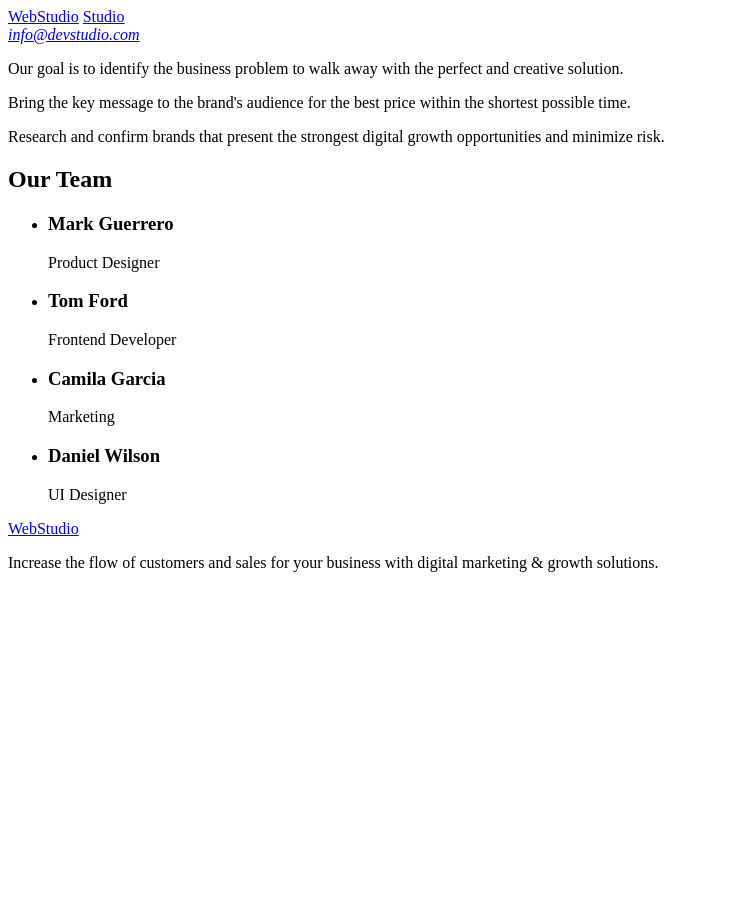
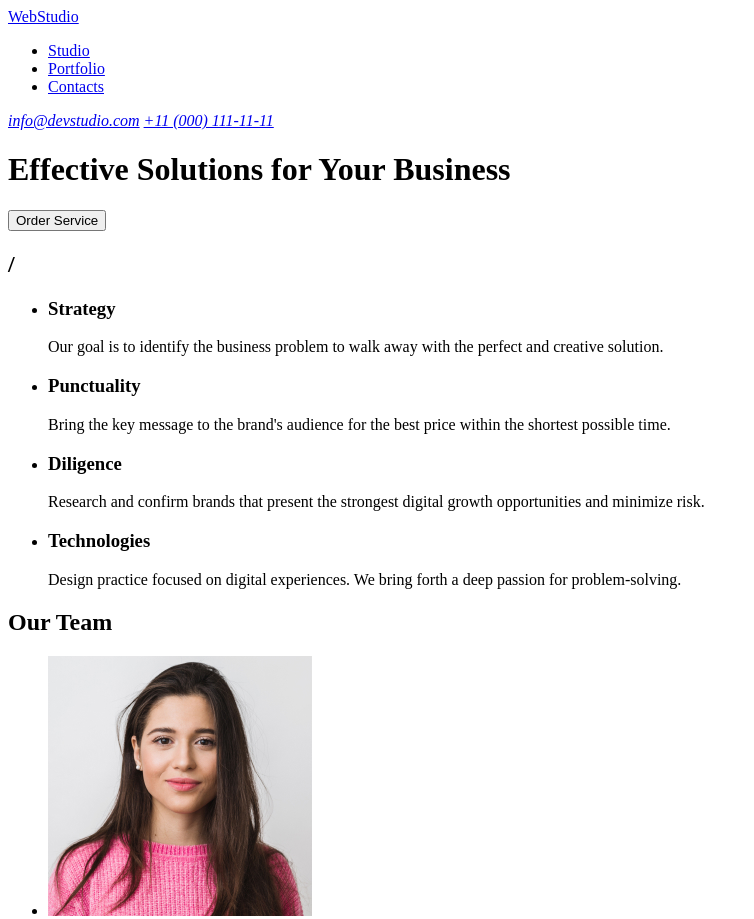
Before and after one commit to Annaivanenkoo/goit-markup-hw-01, a plain HTML site: page index.html in a window 1280 px wide. Shown: the top 919 px of the page, without its empty margins (0-754 px from the left). Before the commit the page ends 800 px from the top, so only its background shows below. Drawn offline with Linux system fonts and the light colour scheme.

Commit message:
update index.html

```diff
--- a/index.html
+++ b/index.html
@@ -9,36 +9,75 @@
     <header>
         <nav>
             <a href="./index.html">WebStudio</a>
+        <ul>
+               <li>
                 <a href="Studio">Studio</a>
+            </li>
+                <li>
+                    <a href="Portfolio">Portfolio</a>
+                </li>
+                <li>
+                    <a href="Contacts">Contacts</a>
+                </li>
+            </ul>
         </nav>
         <address>
             <a href="mailto:info@devstudio.com">info@devstudio.com</a>
+            <a href="tel+110001111111">+11 (000) 111-11-11</a>
         </address>
     </header>
+        <main>
+        <section1>
+        <h1>Effective Solutions for Your Business</h1>
+            <button type="button">Order Service</button>
+        </section1>
+    <section2>
+        <h2>/</h2>
+    <ul>
+       <li> <h3>Strategy</h3>
              <p>Our goal is to identify the business
             problem to walk away with the perfect and creative solution. </p>
+       </li>
+       <li>
+             <h3>Punctuality</h3>
              <p>Bring the key message to the brand's audience for the best price within the shortest possible time.</p>
+        </li>
+        <li>
+             <h3>Diligence</h3>
              <p>Research and confirm brands that present the strongest digital growth opportunities and minimize risk.</p>
+        </li>
+        <li>
+             <h3>Technologies</h3>
+             <p>Design practice focused on digital experiences. We bring forth a deep passion for problem-solving.</p
+       </li>
+    </ul>
+    </section2>
+    <section3>
         <h2>Our Team</h2>
         <ul>
             <li>
+          <img src="./images/img-1.jpg" alt="Mark Guerrero Product Designer" width="264">
             <h3>Mark Guerrero</h3>
               <p>Product Designer</p>
             </li>
             <li>
+          <img src="./images/img-2.jpg" alt="Tom Ford Frontend Developer" width="264">
             <h3>Tom Ford</h3>
              <p>Frontend Developer</p>
             </li>
         <li>
+            <img src="./images/img-3.jpg" alt="Camila Garcia Marketing" width="264">
             <h3>Camila Garcia</h3>
              <p>Marketing</p>
         </li>
         <li>
+            <img src="./images/img.jpg" alt="Daniel Wilson UI Designer" width="264">
              <h3>Daniel Wilson</h3>
                <p>UI Designer</p>
         </li>
 </ul>
 </section3>
+    </main>
 <section>
 </body>
 </html>
```
Also changed, not shown: images/Team Card 1.jpg (deleted), images/Team Card 2.jpg (deleted), images/Team Card 3.jpg (deleted), images/Team Card 4.jpg (deleted), images/img-1.jpg (added), images/img-2.jpg (added), images/img-3.jpg (added), images/img.jpg (added), 1 other file.
